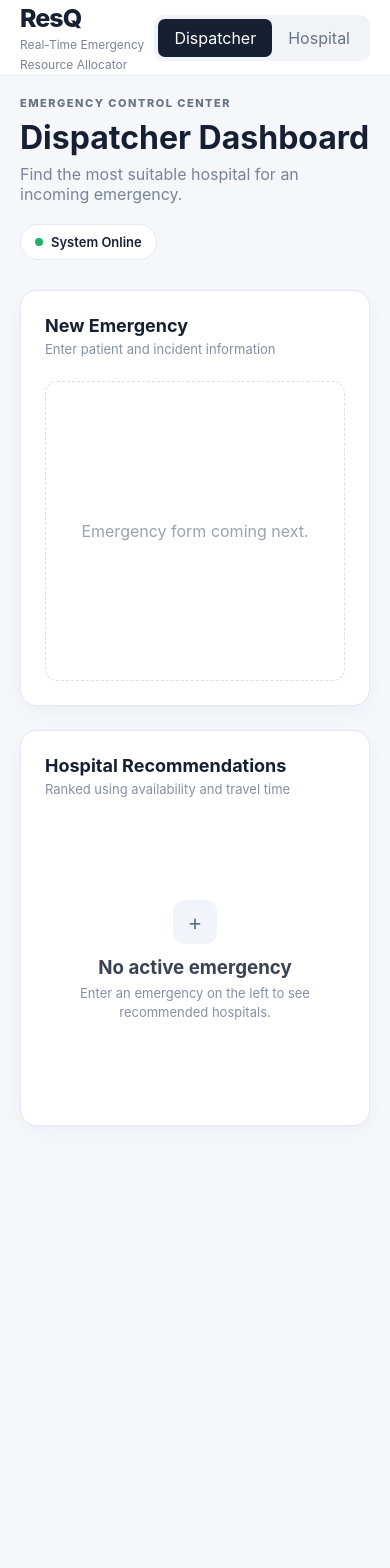
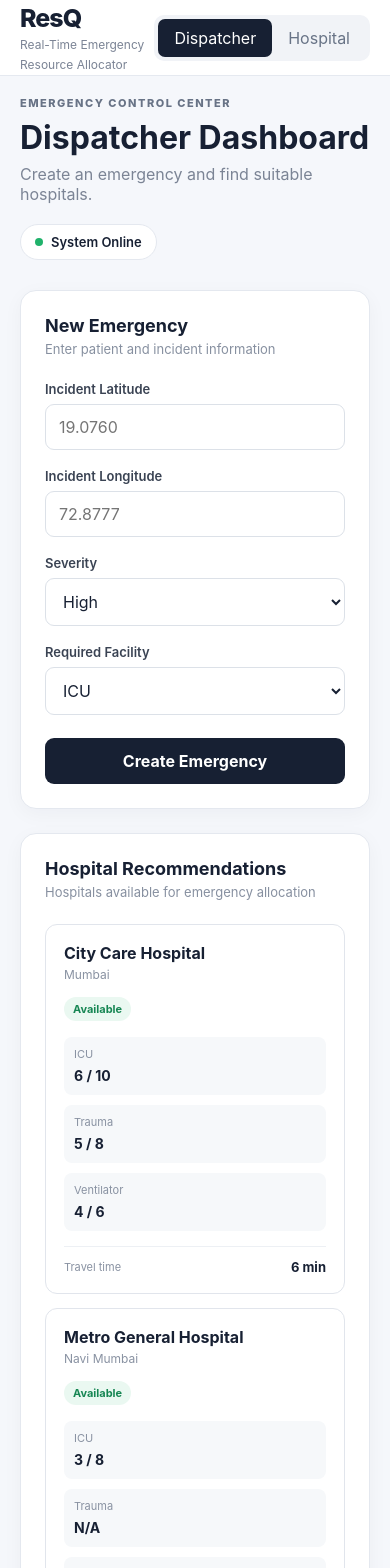
Before and after one commit to Farhan-2007/HLTH-02-Emergency-Resource-Allocator, a React app in the folder frontend/: page / in a window 390 px wide. Shown: the top 1568 px of the page. Before the commit the page ends 1146 px from the top, so only its background shows below. Built offline with nearby package versions, Linux system fonts and the light colour scheme; the HTML template or start-up script is replaced by a standard one.

Commit message:
ui built for hosipital

```diff
--- /dev/null
+++ b/frontend/src/components/EmergencyForm.jsx
@@ -0,0 +1,76 @@
+import { useState } from "react";
+
+function EmergencyForm() {
+  const [latitude, setLatitude] = useState("");
+  const [longitude, setLongitude] = useState("");
+  const [severity, setSeverity] = useState("high");
+  const [facility, setFacility] = useState("ICU");
+
+  const handleSubmit = (e) => {
+    e.preventDefault();
+
+    alert("Emergency details entered successfully.");
+  };
+
+  return (
+    <form className="emergency-form" onSubmit={handleSubmit}>
+      <div className="form-group">
+        <label>Incident Latitude</label>
+        <input
+          type="number"
+          step="any"
+          placeholder="19.0760"
+          value={latitude}
+          onChange={(e) => setLatitude(e.target.value)}
+          required
+        />
+      </div>
+
+      <div className="form-group">
+        <label>Incident Longitude</label>
+        <input
+          type="number"
+          step="any"
+          placeholder="72.8777"
+          value={longitude}
+          onChange={(e) => setLongitude(e.target.value)}
+          required
+        />
+      </div>
+
+      <div className="form-group">
+        <label>Severity</label>
+
+        <select
+          value={severity}
+          onChange={(e) => setSeverity(e.target.value)}
+        >
+          <option value="low">Low</option>
+          <option value="medium">Medium</option>
+          <option value="high">High</option>
+          <option value="critical">Critical</option>
+        </select>
+      </div>
+
+      <div className="form-group">
+        <label>Required Facility</label>
+
+        <select
+          value={facility}
+          onChange={(e) => setFacility(e.target.value)}
+        >
+          <option value="ICU">ICU</option>
+          <option value="Trauma">Trauma</option>
+          <option value="Ventilator">Ventilator</option>
+          <option value="Blood Bank">Blood Bank</option>
+        </select>
+      </div>
+
+      <button className="primary-button" type="submit">
+        Create Emergency
+      </button>
+    </form>
+  );
+}
+
+export default EmergencyForm;
--- /dev/null
+++ b/frontend/src/components/HospitalCard.jsx
@@ -0,0 +1,40 @@
+function HospitalCard({ hospital }) {
+  return (
+    <div className="hospital-card">
+      <div className="hospital-card-top">
+        <div>
+          <h3>{hospital.name}</h3>
+          <p>{hospital.location}</p>
+        </div>
+
+        <span className="availability-badge">
+          Available
+        </span>
+      </div>
+
+      <div className="hospital-details">
+        <div>
+          <span>ICU</span>
+          <strong>{hospital.icu}</strong>
+        </div>
+
+        <div>
+          <span>Trauma</span>
+          <strong>{hospital.trauma}</strong>
+        </div>
+
+        <div>
+          <span>Ventilator</span>
+          <strong>{hospital.ventilator}</strong>
+        </div>
+      </div>
+
+      <div className="hospital-footer">
+        <span>Travel time</span>
+        <strong>{hospital.travelTime}</strong>
+      </div>
+    </div>
+  );
+}
+
+export default HospitalCard;
--- /dev/null
+++ b/frontend/src/components/RequestCard.jsx
@@ -0,0 +1,34 @@
+function RequestCard({ request }) {
+  return (
+    <div className="request-card">
+      <div className="request-header">
+        <div>
+          <span className="request-label">EMERGENCY REQUEST</span>
+          <h3>Case #{request.caseId}</h3>
+        </div>
+
+        <span className="severity-badge">
+          {request.severity}
+        </span>
+      </div>
+
+      <div className="request-info">
+        <div>
+          <span>Required Facility</span>
+          <strong>{request.facility}</strong>
+        </div>
+
+        <div>
+          <span>Location</span>
+          <strong>{request.location}</strong>
+        </div>
+      </div>
+
+      <div className="request-status">
+        Request waiting for hospital response
+      </div>
+    </div>
+  );
+}
+
+export default RequestCard;
--- a/frontend/src/index.css
+++ b/frontend/src/index.css
@@ -233,3 +233,218 @@ select {
     gap: 20px;
   }
 }
+
+.emergency-form {
+  display: flex;
+  flex-direction: column;
+  gap: 18px;
+}
+
+.form-group {
+  display: flex;
+  flex-direction: column;
+  gap: 7px;
+}
+
+.form-group label {
+  font-size: 13px;
+  font-weight: 600;
+  color: #3a4353;
+}
+
+.form-group input,
+.form-group select {
+  width: 100%;
+  padding: 12px 13px;
+  border: 1px solid #dce1e8;
+  border-radius: 9px;
+  background: #ffffff;
+  color: #172033;
+  outline: none;
+}
+
+.form-group input:focus,
+.form-group select:focus {
+  border-color: #172033;
+}
+
+.primary-button {
+  width: 100%;
+  border: none;
+  border-radius: 9px;
+  padding: 13px 16px;
+  background: #172033;
+  color: white;
+  font-weight: 700;
+  cursor: pointer;
+  margin-top: 5px;
+}
+
+.primary-button:hover {
+  opacity: 0.9;
+}
+
+.hospital-list {
+  display: flex;
+  flex-direction: column;
+  gap: 14px;
+}
+
+.hospital-card {
+  border: 1px solid #e1e5ec;
+  border-radius: 12px;
+  padding: 18px;
+  background: #ffffff;
+}
+
+.hospital-card-top {
+  display: flex;
+  justify-content: space-between;
+  align-items: flex-start;
+  gap: 15px;
+  margin-bottom: 16px;
+}
+
+.hospital-card h3 {
+  font-size: 16px;
+  margin-bottom: 4px;
+}
+
+.hospital-card p {
+  color: #8992a2;
+  font-size: 12px;
+}
+
+.availability-badge {
+  padding: 5px 9px;
+  border-radius: 20px;
+  background: #eaf8f1;
+  color: #168653;
+  font-size: 11px;
+  font-weight: 700;
+}
+
+.hospital-details {
+  display: grid;
+  grid-template-columns: repeat(3, 1fr);
+  gap: 10px;
+  margin-bottom: 15px;
+}
+
+.hospital-details div {
+  background: #f6f8fa;
+  border-radius: 8px;
+  padding: 10px;
+}
+
+.hospital-details span,
+.hospital-footer span {
+  display: block;
+  color: #8992a2;
+  font-size: 11px;
+  margin-bottom: 4px;
+}
+
+.hospital-details strong {
+  font-size: 14px;
+}
+
+.hospital-footer {
+  border-top: 1px solid #edf0f4;
+  padding-top: 12px;
+  display: flex;
+  justify-content: space-between;
+  align-items: center;
+}
+
+.hospital-footer span {
+  margin-bottom: 0;
+}
+
+.hospital-footer strong {
+  font-size: 13px;
+}
+
+.request-card {
+  border: 1px solid #e1e5ec;
+  border-radius: 12px;
+  padding: 20px;
+}
+
+.request-header {
+  display: flex;
+  justify-content: space-between;
+  align-items: flex-start;
+  gap: 15px;
+  margin-bottom: 20px;
+}
+
+.request-label {
+  font-size: 10px;
+  font-weight: 800;
+  letter-spacing: 1px;
+  color: #7b8495;
+}
+
+.request-header h3 {
+  margin-top: 5px;
+  font-size: 18px;
+}
+
+.severity-badge {
+  background: #fff1f1;
+  color: #d84a4a;
+  padding: 6px 10px;
+  border-radius: 20px;
+  font-size: 11px;
+  font-weight: 800;
+}
+
+.request-info {
+  display: grid;
+  grid-template-columns: 1fr 1fr;
+  gap: 12px;
+}
+
+.request-info div {
+  background: #f6f8fa;
+  border-radius: 9px;
+  padding: 12px;
+}
+
+.request-info span {
+  display: block;
+  color: #8992a2;
+  font-size: 11px;
+  margin-bottom: 5px;
+}
+
+.request-info strong {
+  font-size: 13px;
+}
+
+.request-status {
+  margin-top: 16px;
+  padding: 11px;
+  border-radius: 8px;
+  background: #fff8e8;
+  color: #946c13;
+  font-size: 12px;
+  font-weight: 600;
+  text-align: center;
+}
+
+@media (max-width: 600px) {
+  .hospital-details {
+    grid-template-columns: 1fr;
+  }
+
+  .request-info {
+    grid-template-columns: 1fr;
+  }
+
+  .hospital-card-top,
+  .request-header {
+    flex-direction: column;
+  }
+}
--- a/frontend/src/pages/DispatcherDashboard.jsx
+++ b/frontend/src/pages/DispatcherDashboard.jsx
@@ -1,12 +1,47 @@
+import EmergencyForm from "../components/EmergencyForm";
+import HospitalCard from "../components/HospitalCard";
+
 function DispatcherDashboard() {
+  const hospitals = [
+    {
+      id: 1,
+      name: "City Care Hospital",
+      location: "Mumbai",
+      icu: "6 / 10",
+      trauma: "5 / 8",
+      ventilator: "4 / 6",
+      travelTime: "6 min",
+    },
+    {
+      id: 2,
+      name: "Metro General Hospital",
+      location: "Navi Mumbai",
+      icu: "3 / 8",
+      trauma: "N/A",
+      ventilator: "2 / 5",
+      travelTime: "14 min",
+    },
+    {
+      id: 3,
+      name: "Sunrise Medical Center",
+      location: "Mumbai",
+      icu: "4 / 6",
+      trauma: "7 / 10",
+      ventilator: "N/A",
+      travelTime: "18 min",
+    },
+  ];
+
   return (
     <div className="dashboard">
       <div className="page-heading">
         <div>
           <p className="eyebrow">EMERGENCY CONTROL CENTER</p>
+
           <h2>Dispatcher Dashboard</h2>
+
           <p>
-            Find the most suitable hospital for an incoming emergency.
+            Create an emergency and find suitable hospitals.
           </p>
         </div>
 
@@ -21,29 +56,34 @@ function DispatcherDashboard() {
           <div className="panel-header">
             <div>
               <h3>New Emergency</h3>
-              <p>Enter patient and incident information</p>
+
+              <p>
+                Enter patient and incident information
+              </p>
             </div>
           </div>
 
-          <div className="empty-form">
-            Emergency form coming next.
-          </div>
+          <EmergencyForm />
         </section>
 
         <section className="panel">
           <div className="panel-header">
             <div>
               <h3>Hospital Recommendations</h3>
-              <p>Ranked using availability and travel time</p>
+
+              <p>
+                Hospitals available for emergency allocation
+              </p>
             </div>
           </div>
 
-          <div className="empty-state">
-            <div className="empty-icon">+</div>
-            <h3>No active emergency</h3>
-            <p>
-              Enter an emergency on the left to see recommended hospitals.
-            </p>
+          <div className="hospital-list">
+            {hospitals.map((hospital) => (
+              <HospitalCard
+                key={hospital.id}
+                hospital={hospital}
+              />
+            ))}
           </div>
         </section>
       </div>
--- a/frontend/src/pages/HospitalDashboard.jsx
+++ b/frontend/src/pages/HospitalDashboard.jsx
@@ -1,11 +1,24 @@
+import RequestCard from "../components/RequestCard";
+
 function HospitalDashboard() {
+  const request = {
+    caseId: 1,
+    severity: "HIGH",
+    facility: "ICU",
+    location: "19.0760, 72.8777",
+  };
+
   return (
     <div className="dashboard">
       <div className="page-heading">
         <div>
           <p className="eyebrow">HOSPITAL OPERATIONS</p>
+
           <h2>Hospital Dashboard</h2>
-          <p>Manage incoming emergency requests and available resources.</p>
+
+          <p>
+            Manage emergency requests and available resources.
+          </p>
         </div>
 
         <div className="system-status">
@@ -17,19 +30,19 @@ function HospitalDashboard() {
       <div className="resource-grid">
         <div className="resource-card">
           <span>ICU</span>
-          <strong>4 / 6</strong>
+          <strong>6 / 10</strong>
           <small>Available beds</small>
         </div>
 
         <div className="resource-card">
           <span>Trauma</span>
-          <strong>3 / 5</strong>
+          <strong>5 / 8</strong>
           <small>Available units</small>
         </div>
 
         <div className="resource-card">
           <span>Ventilator</span>
-          <strong>7 / 10</strong>
+          <strong>4 / 6</strong>
           <small>Available units</small>
         </div>
       </div>
@@ -38,15 +51,14 @@ function HospitalDashboard() {
         <div className="panel-header">
           <div>
             <h3>Incoming Requests</h3>
-            <p>Emergency requests requiring your response</p>
+
+            <p>
+              Emergency requests requiring hospital response
+            </p>
           </div>
         </div>
 
-        <div className="empty-state">
-          <div className="empty-icon">✓</div>
-          <h3>No pending requests</h3>
-          <p>New emergency requests will appear here.</p>
-        </div>
+        <RequestCard request={request} />
       </section>
     </div>
   );
```
